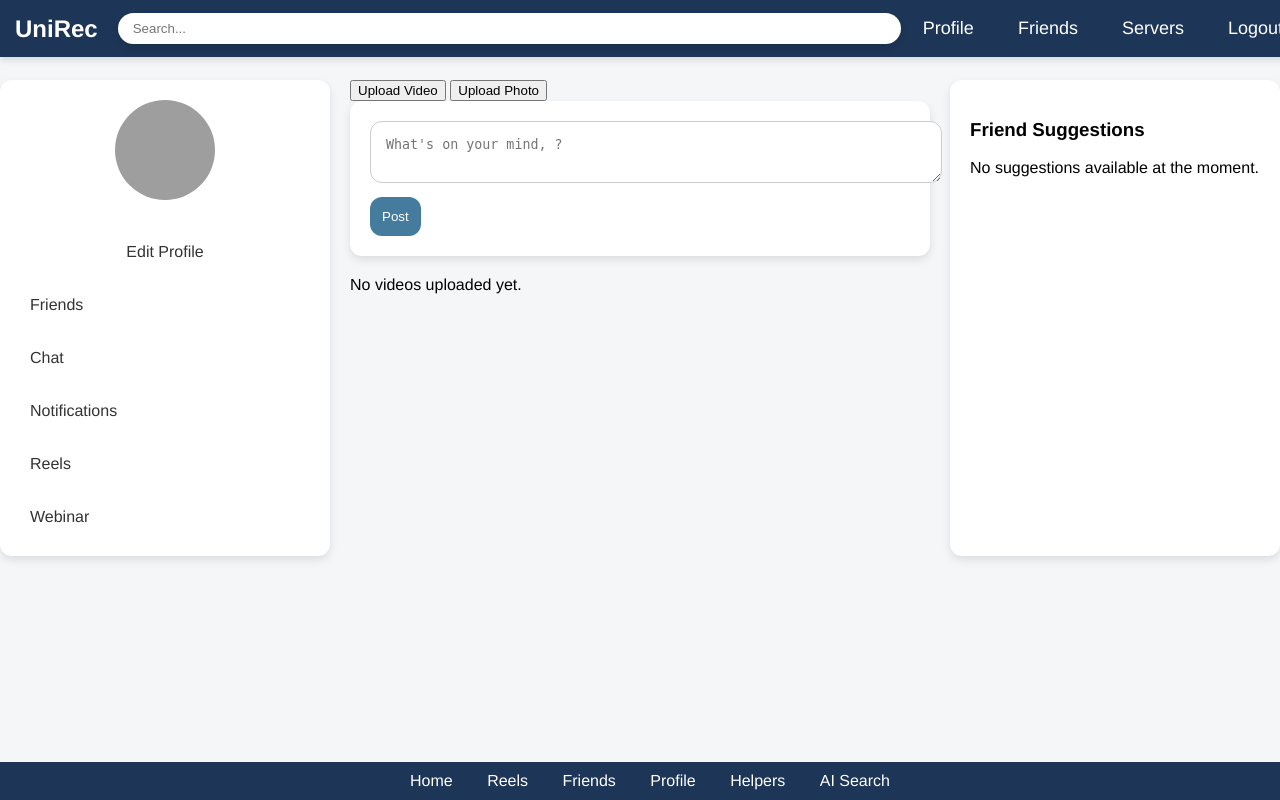
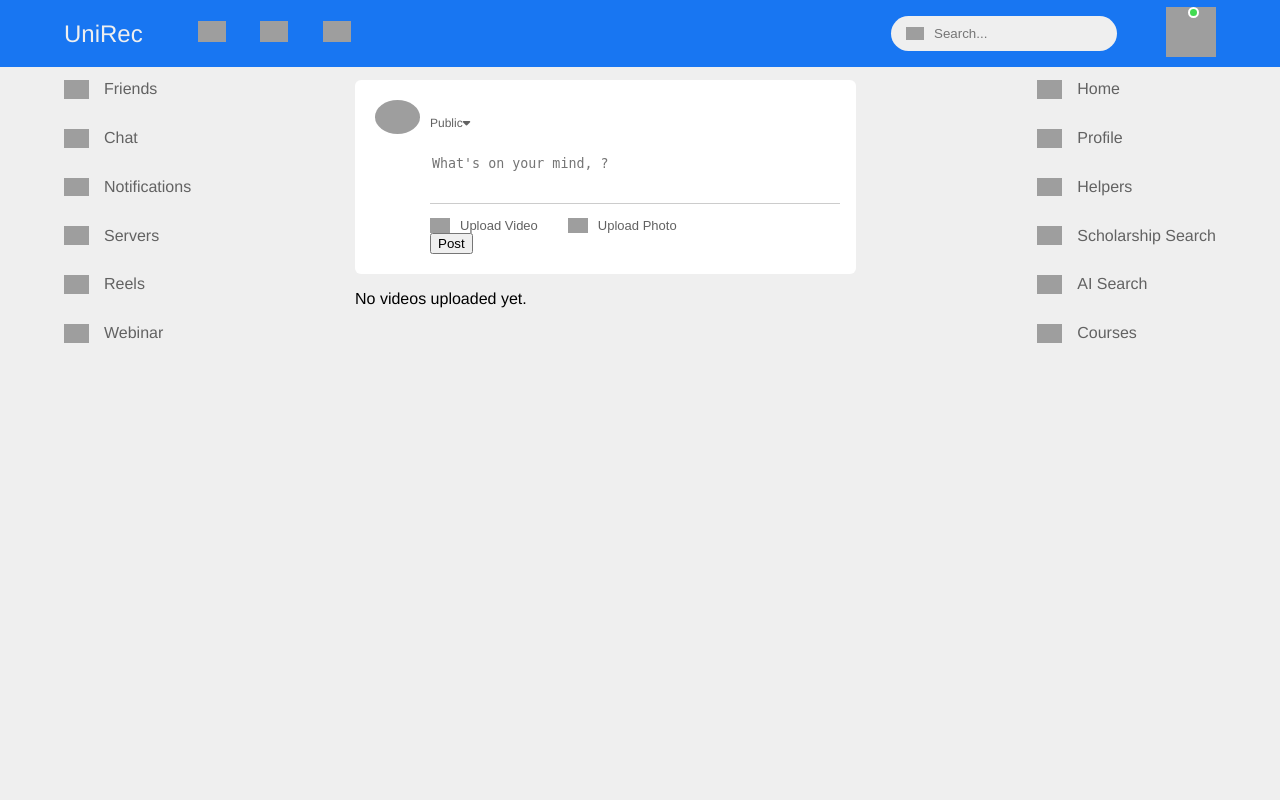
Before and after one commit to anamgiri/CampusConnect, a Python web app: template campusconnect/templates/public_feed.html in a window 1280 px wide. Run offline with Jinja, Linux system fonts and the light colour scheme; the template is opened without the code that fills it, so the values that code supplies are empty; grey boxes are pictures that could not be loaded.

Commit message:
Add files via upload

```diff
--- a/campusconnect/templates/public_feed.html
+++ b/campusconnect/templates/public_feed.html
@@ -8,381 +8,388 @@
     <style>
         body {
             font-family: 'Helvetica Neue', Arial, sans-serif;
-            background-color: #f4f6f8;
+            background-color: #efefef;
             margin: 0;
             padding: 0;
         }
 
-        /* Header */
-        .header {
-            background-color: #1d3557;
-            color: white;
-            padding: 10px 15px;
-            position: fixed;
-            top: 0;
-            width: 100%;
-            z-index: 1000;
+        nav{
             display: flex;
             align-items: center;
             justify-content: space-between;
-            box-shadow: 0 4px 6px rgba(0, 0, 0, 0.1);
+            background : #1876f2;
+            padding: 5px 5%;
+            position: sticky;
+            top: 0;
+            z-index: 100;
         }
+        .logo{
+            color: #efefef;
+             display: flex;
+            align-items: center;
+            cursor: pointer;
+            text-decoration: none;
+            font-size: 1.5rem;
 
-        .header .logo {
-            font-size: 24px;
-            font-weight: bold;
         }
-
-        .header .search-box {
-            flex: 1;
-            margin: 0 20px;
-        }
-
-        .header .search-box input {
-            width: 100%;
-            padding: 8px 15px;
-            border-radius: 30px;
-            border: none;
-            outline: none;
-            box-shadow: 0 4px 6px rgba(0, 0, 0, 0.1);
-            transition: box-shadow 0.2s ease;
-        }
-
-        .header .search-box input:focus {
-            box-shadow: 0 4px 12px rgba(0, 0, 0, 0.2);
-        }
-
-        .header .nav-links {
+        .nav-left, .nav-right{
             display: flex;
             align-items: center;
         }
+        .nav-left ul li{
+            list-style: none;
+            display: inline-block;
+        }
+        .nav-left ul li img{
+            width: 28px;
+            margin: 0 15px;
+        }
+        .nav-user-login img{
+            width: 40px;
+            border-radius: 50%;
+            cursor:pointer;
+        }
+        .nav-user-icon{
+            margin-left: 30px;
+            width: 10%;
+            height: 10%
 
-        .header .nav-links a {
-            color: white;
-            margin-left: 20px;
+        }
+        .search-box{
+            background: #efefef;
+            width: 80%;
+            border-radius: 20px;
+            display: flex;
+            align-items: center;
+            padding: 0 15px;
+        }
+        .search-box img{
+            width: 18px;
+        }
+        .search-box input{
+            width: 100%;
+            background: transparent;
+            padding: 10px;
+            outline: none;
+            border: 0;
+        }
+        .online{
+            position: relative;
+
+        }
+        .online::after{
+            content: '';
+            width: 7px;
+            height: 7px;
+            border: 2px solid #fff;
+            border-radius: 50%;
+            background-color: #41db51;
+            position: absolute;
+            top: 0;
+            right: 0;
+        }
+        .container{
+            display: flex;
+            justify-content: space-between;
+            padding: 13px 5%;
+
+        }
+        .left-sidebar{
+            flex-basis: 10%;
+            position: sticky;
+            top: 70px;
+            align-self: flex-start;
+        }
+        .right-sidebar{
+            flex-basis: 10%;
+            position: sticky;
+            top: 70px;
+            align-self: flex-start;
+
+        }
+        .main-content{
+            flex-basis: 40%;
+            height : 40%;
+            margin-right : 5%;
+
+        }
+        .imp-links a{
             text-decoration: none;
-            font-size: 18px;
-            padding: 8px 12px;
-            transition: background-color 0.2s ease, transform 0.2s ease;
+            display: flex;
+            align-items: center;
+            margin-bottom: 30px;
+            color: #626262;
+            width: fit-content;
+        }
+        .imp-links a img{
+            width: 25px;
+            margin-right: 15px;
+        }
+        h3{
+            margin: 10px;
+            color: #cbdffa;
+
         }
 
-        .header .nav-links a:hover {
-            background-color: #457b9d;
-            border-radius: 20px;
-            transform: scale(1.05);
+        .write-post-container{
+            width: 100%;
+            background : #fff;
+            border-radius : 6px;
+            padding : 20px;
+            color: #626262;
+        }
+        .user-profile{
+            display: flex;
+            align-items: center;
+        }
+        .user-profile img{
+            width: 45px;
+            border-radius : 50%;
+            margin-right: 10px;
+        }
+        .user-profile p{
+            margin-bottom : -5px;
+
+        }
+        .user-profile small{
+            font-size: 12px;
+
+        }
+        .post-input-container{
+            padding-left : 55px;
+            padding-top : 20px;
+        }
+        .post-input-container textarea{
+            width : 100%;
+            border : 0;
+            outline : 0;
+            border-bottom : 1px solid #ccc;
+            background: transparent;
+            resize: none;
+        }
+        .add-post-links{
+            display : flex;
+            margin-top: 10px;
+        }
+        .add-post-links button{
+            text-decoration: none;
+            display: flex;
+            align-items: center;
+            color : #626262;
+            margin-right: 30px;
+            font-size: 13px;
+            background: none;
+            border: none;
+            cursor: pointer;
+            padding : 0;
+        }
+        .add-post-links button img{
+            width : 20px;
+            margin-right : 10px;
+        }
+        /* Media Queries for Responsiveness */
+    @media (max-width: 768px) {
+        /* Remove left and right sidebar for mobile/tablet */
+        .container {
+            flex-direction: column; /* Stack elements vertically */
+            padding: 0 5%;
         }
 
-        /* Layout */
-        .container {
-            display: flex;
-            justify-content: center;
-            margin-top: 80px; /* Adjust for header */
+        .main-content {
+            flex-basis: 100%; /* Full width for main content */
+            margin-left: -5%; /* Adjust left margin */
+            margin-right: 0;
         }
 
-        /* Sidebar (Profile & Friends) */
-        .sidebar {
-            width: 25%;
-            margin-right: 20px;
-            background-color: #fff;
-            padding: 20px;
-            border-radius: 12px;
-            box-shadow: 0 4px 8px rgba(0, 0, 0, 0.1);
+        .left-sidebar,
+        .right-sidebar {
+            display: none; /* Hide sidebars */
+            flex-basis: 0%; /* No space allocated for sidebars */
+            position: static; /* Remove sticky position */
         }
 
-        .sidebar .profile-info {
-            text-align: center;
+        nav {
+            flex-direction: row;
+            align-items: center;
+            justify-content: space-between;
+            padding: 10px 5%;
         }
 
-        .profile-info img {
-            border-radius: 50%;
-            width: 100px;
-            height: 100px;
-            margin-bottom: 10px;
-            transition: transform 0.3s ease;
+        .nav-left ul {
+            display: flex;
+            justify-content: space-around;
+            width: 100%; /* Take full width of nav */
+            padding: 10px 0;
         }
 
-        .profile-info img:hover {
-            transform: scale(1.1);
+        .search-box {
+            display: none; /* Hide the search input box */
         }
 
-        .sidebar h3 {
+        .nav-right {
+            display: flex;
+            justify-content: flex-end;
+            width: auto;
             margin-top: 0;
+            margin-right: 25px; /* Add margin to the right nav */
         }
 
-        .sidebar a {
-            text-decoration: none;
-            color: #333;
-            display: block;
-            margin-top: 15px;
-            padding: 10px;
-            border-radius: 8px;
-            transition: background-color 0.2s ease, padding-left 0.2s ease;
-        }
-
-        .sidebar a:hover {
-            background-color: #f0f0f0;
-            padding-left: 20px;
-        }
-
-        /* Main content (Feed) */
-        .main-content {
-            width: 50%;
-        }
-
-        /* Create Post Section */
-        .create-post {
-            background-color: white;
-            padding: 20px;
-            margin-bottom: 20px;
-            border-radius: 12px;
-            box-shadow: 0 4px 8px rgba(0, 0, 0, 0.1);
-            transition: box-shadow 0.2s ease;
-        }
-
-        .create-post:hover {
-            box-shadow: 0 8px 16px rgba(0, 0, 0, 0.15);
-        }
-
-        .create-post textarea {
-            width: 100%;
-            padding: 15px;
-            border-radius: 12px;
-            border: 1px solid #ccc;
-            margin-bottom: 10px;
-            transition: border-color 0.2s ease;
-        }
-
-        .create-post textarea:focus {
-            border-color: #457b9d;
-            outline: none;
-        }
-
-        .create-post button {
-            background-color: #457b9d;
-            color: white;
-            padding: 12px;
-            border: none;
-            border-radius: 12px;
-            cursor: pointer;
-            transition: background-color 0.2s ease, transform 0.2s ease;
-        }
-
-        .create-post button:hover {
-            background-color: #1d3557;
-            transform: scale(1.05);
-        }
-
-        /* Post Card */
-        .post-card {
-            background-color: white;
-            padding: 20px;
-            margin-bottom: 20px;
-            border-radius: 12px;
-            box-shadow: 0 4px 8px rgba(0, 0, 0, 0.1);
-            transition: box-shadow 0.2s ease;
-        }
-
-        .post-card:hover {
-            box-shadow: 0 8px 16px rgba(0, 0, 0, 0.15);
-        }
-
-        .post-card .post-header {
-            display: flex;
-            align-items: center;
-            margin-bottom: 15px;
-        }
-
-        .post-header img {
-            border-radius: 50%;
-            width: 50px;
-            height: 50px;
-            margin-right: 10px;
-            transition: transform 0.3s ease;
-        }
-
-        .post-header img:hover {
-            transform: scale(1.1);
-        }
-
-        .post-header .post-info h3 {
-            margin: 0;
-            font-size: 16px;
-        }
-
-        .post-header .post-info p {
-            margin: 0;
-            font-size: 14px;
-            color: #777;
-        }
-
-        /* Three-dot menu styling */
-        .menu-container {
-            position: relative;
-            margin-left: auto;
+        .nav-right .search-icon {
+            display: block; /* Show only the search icon on small screens */
             cursor: pointer;
         }
 
-        .three-dots {
-            font-size: 24px;
+        .imp-links a {
+            display: none; /* Hide sidebars */
+            flex-basis: 0%; /* No space allocated for sidebars */
+            position: static; /* Remove sticky position */
         }
 
-        .dropdown-menu {
-            display: none;
-            position: absolute;
-            right: 0;
-            background-color: #f9f9f9;
-            min-width: 160px;
-            box-shadow: 0px 8px 16px rgba(0, 0, 0, 0.2);
-            z-index: 1;
+        .write-post-container {
+            padding: 15px;
         }
 
-        .dropdown-menu a {
-            color: black;
-            padding: 12px 16px;
-            text-decoration: none;
-            display: block;
+        .post-input-container textarea {
+            padding-left: 0;
         }
 
-        .dropdown-menu a:hover {
-            background-color: #ddd;
-        }
-
-        .show {
-            display: block;
-        }
-
-        .post-card video {
-            width: 100%;
-            border-radius: 12px;
-            margin-bottom: 10px;
-        }
-
-        .post-card .actions {
-            display: flex;
-            justify-content: space-around;
-            margin-top: 10px;
-        }
-
-        .post-card .actions button {
-            background-color: transparent;
-            border: none;
-            cursor: pointer;
-            color: #606770;
-            font-size: 18px;
-            display: flex;
-            align-items: center;
-            transition: color 0.2s ease, transform 0.2s ease;
-        }
-
-        .post-card .actions button:hover {
-            color: #457b9d;
-            transform: scale(1.05);
-        }
-
-        .post-card .actions i {
-            margin-right: 5px;
-        }
-
-        /* Right Sidebar */
-        .sidebar-right {
-            width: 25%;
-            margin-left: 20px;
-            background-color: white;
-            padding: 20px;
-            border-radius: 12px;
-            box-shadow: 0 4px 8px rgba(0, 0, 0, 0.1);
-        }
-
-        /* Footer */
-        .footer-nav {
-            background-color: #1d3557;
-            padding: 10px;
-            color: white;
-            text-align: center;
-            position: fixed;
-            bottom: 0;
+        .post-input-container button {
             width: 100%;
         }
 
-        .footer-nav a {
-            color: white;
-            text-decoration: none;
-            margin: 0 15px;
-            transition: color 0.2s ease, transform 0.2s ease;
+        .user-profile img {
+            width: 35px;
         }
 
-        .footer-nav a:hover {
-            color: #457b9d;
-            transform: scale(1.05);
+        .user-profile small {
+            font-size: 10px;
         }
 
-        /* Media Queries */
-        @media (max-width: 1000px) {
-            .container {
-                flex-direction: column;
-                align-items: center;
+        .add-post-links button {
+            font-size: 12px;
         }
 
-            .sidebar, .main-content, .sidebar-right {
-                width: 100%;
-                margin: 0;
+        /* Hide some elements on mobile (optional) */
+        .menu-container {
+            display: none;
+        }
     }
 
-            .sidebar, .sidebar-right {
-                margin-bottom: 20px;
+    @media (max-width: 480px) {
+        .logo {
+            font-size: 1.2rem;
+        }
+
+        .nav-left ul li img {
+            width: 24px;
+            margin: 0 10px;
+        }
+
+        .post-input-container textarea {
+            font-size: 14px;
+        }
+
+        .write-post-container {
+            padding: 10px;
+        }
+
+        .add-post-links button {
+            font-size: 12px;
+            margin-right: 15px;
+        }
+
+        .actions button {
+            font-size: 12px;
+        }
+
+        .comments textarea {
+            font-size: 12px;
+        }
+
+        .comments button {
+            font-size: 12px;
+        }
+
+        .post-header h3 {
+            font-size: 14px;
+        }
+
+        .post-header p {
+            font-size: 12px;
         }
     }
+
+
     </style>
 </head>
 <body>
 
     <!-- Header -->
-    <div class="header">
+     <nav>
+        <div class="nav-left">
             <div class="logo">UniRec</div>
+            <ul>
+                <li><a href="{{ url_for('notifications') }}"><img src="{{ url_for('static', filename='images/' + notification) }}"></a></li>
+                 <li><a href="{{ url_for('chat') }}"><img src="{{ url_for('static', filename='images/' + chat) }}"></a></li>
+                <li><a href="{{ url_for('reels') }}"><img src="{{ url_for('static', filename='images/' + reels) }}"></a></li>
+
+            </ul>
+        </div>
+        <div class="nav-right">
+            <form action="{{ url_for('search') }}" method="POST">
                 <div class="search-box">
-            <form action="{{ url_for('search') }}" method="POST">
+                    <img src="{{ url_for('static', filename='images/' + search) }}">
                     <input type="text" name="search_query" placeholder="Search..." required>
+                </div>
             </form>
-        </div>
-        <div class="nav-links">
-            <a href="{{ url_for('profile') }}">Profile</a>
-            <a href="{{ url_for('friend_list') }}">Friends</a>
-            <a href="{{ url_for('servers') }}">Servers</a> <!-- Add the "Servers" link here -->
-            <a href="{{ url_for('logout') }}">Logout</a>
+            <div class="nav-user-icon online">
+                <img src="{{ url_for('static', filename='images/' + user_profile_pic) }}" alt="Profile Picture" width="50" height="50">
             </div>
         </div>
+
+
+
+    </nav>
 
     <!-- Main Layout -->
     <div class="container">
 
-        <!-- Left Sidebar: Profile, Friends, Chat -->
-        <div class="sidebar">
-            <div class="profile-info">
-                <img src="{{ url_for('static', filename='images/' + user_profile_pic) }}" alt="Profile Picture" width="100" height="100">
-                <h3>{{ user.username }}</h3>
-                <a href="{{ url_for('edit_profile') }}">Edit Profile</a>
+            <div class="left-sidebar">
+                <div class="imp-links">
+                    <a href="{{ url_for('friend_list') }}"><img src="{{ url_for('static', filename='images/' + friends) }}">Friends</a>
+                    <a href="{{ url_for('chat') }}"><img src="{{ url_for('static', filename='images/' + inbox) }}">Chat</a>
+                    <a href="{{ url_for('notifications') }}"><img src="{{ url_for('static', filename='images/' + notificationbell) }}">Notifications</a>
+                    <a href="{{ url_for('servers') }}"><img src="{{ url_for('static', filename='images/' + group) }}">Servers</a>
+                    <a href="{{ url_for('reels') }}"><img src="{{ url_for('static', filename='images/' + video) }}">Reels</a>
+                    <a href="{{ url_for('webinar') }}"><img src="{{ url_for('static', filename='images/' + webinar) }}">Webinar</a>
+
                 </div>
 
-            <a href="{{ url_for('friend_list') }}">Friends</a>
-            <a href="{{ url_for('chat') }}">Chat</a>
-            <a href="{{ url_for('notifications') }}">Notifications</a>
-            <a href="{{ url_for('reels') }}">Reels</a>
-            <a href="{{ url_for('webinar') }}">Webinar</a>
             </div>
+
 
             <!-- Main Content: Video Feed -->
         <div class="main-content">
 
-            <!-- Upload Section -->
-            <div class="upload-section">
-                <button onclick="location.href='{{ url_for('upload_video') }}'">Upload Video</button>
-                <button onclick="location.href='{{ url_for('upload_photo') }}'">Upload Photo</button>
-            </div>
 
             <!-- Create Post Section -->
-            <div class="create-post">
-                <textarea placeholder="What's on your mind, {{ user.username }}?"></textarea>
+            <div class="write-post-container">
+                <div class = "user-profile">
+                    <img src="{{ url_for('static', filename='images/' + user_profile_pic) }}">
+                    <div>
+                        <p>{{ user.username }}</p>
+                        <small>Public<i class="fas fa-caret-down"></i></small>
+                    </div>
+                </div>
+                <div class="post-input-container">
+                    <textarea rows="3" placeholder="What's on your mind, {{ user.username }}?"></textarea>
+                    <div class="add-post-links">
+                        <button onclick="location.href='{{ url_for('upload_video') }}'"><img src="{{ url_for('static', filename='images/' + livevideo) }}">Upload Video</button>
+                        <button onclick="location.href='{{ url_for('upload_photo') }}'"><img src="{{ url_for('static', filename='images/' + photo) }}">Upload Photo</button>
+
+                    </div>
                     <button>Post</button>
+                    </div>
             </div>
 
             {% if videos %}
@@ -442,24 +449,24 @@
                 <p>No videos uploaded yet.</p>
             {% endif %}
         </div>
+        <div class="right-siderbar">
+            <div class = "imp-links">
+                <a href="{{ url_for('public_feed') }}"><img src="{{ url_for('static', filename='images/' + homeicon) }}">Home</a>
+                <a href="{{ url_for('profile') }}"><img src="{{ url_for('static', filename='images/' + profileicon) }}">Profile</a>
+                <a href="{{ url_for('helpers_section') }}"><img src="{{ url_for('static', filename='images/' + helpersicon) }}">Helpers</a>
+                <a href="{{ url_for('friend_list') }}"><img src="{{ url_for('static', filename='images/' + scholarshipicon) }}">Scholarship Search</a>
+                <a href="{{ url_for('ai_search') }}"><img src="{{ url_for('static', filename='images/' + ai) }}">AI Search</a>
+                <a href="{{ url_for('webinar') }}"><img src="{{ url_for('static', filename='images/' + courses) }}">Courses</a>
+            </div>
+        </div>
 
-        <!-- Right Sidebar: Notifications -->
-        <div class="sidebar-right">
-            <h3>Friend Suggestions</h3>
-            <p>No suggestions available at the moment.</p>
-        </div>
+
+
+
+
 
     </div>
 
-    <!-- Footer Navigation -->
-    <div class="footer-nav">
-        <a href="{{ url_for('public_feed') }}">Home</a>
-        <a href="{{ url_for('reels') }}">Reels</a>
-        <a href="{{ url_for('friend_list') }}">Friends</a>
-        <a href="{{ url_for('profile') }}">Profile</a>
-        <a href="{{ url_for('helpers_section') }}">Helpers</a>
-        <a href="{{ url_for('ai_search') }}">AI Search</a>
-    </div>
 
     <!-- JavaScript for Reactions, Comments, and Sharing -->
     <script>
```
Lines whose indentation alone changed are shown as unchanged.
